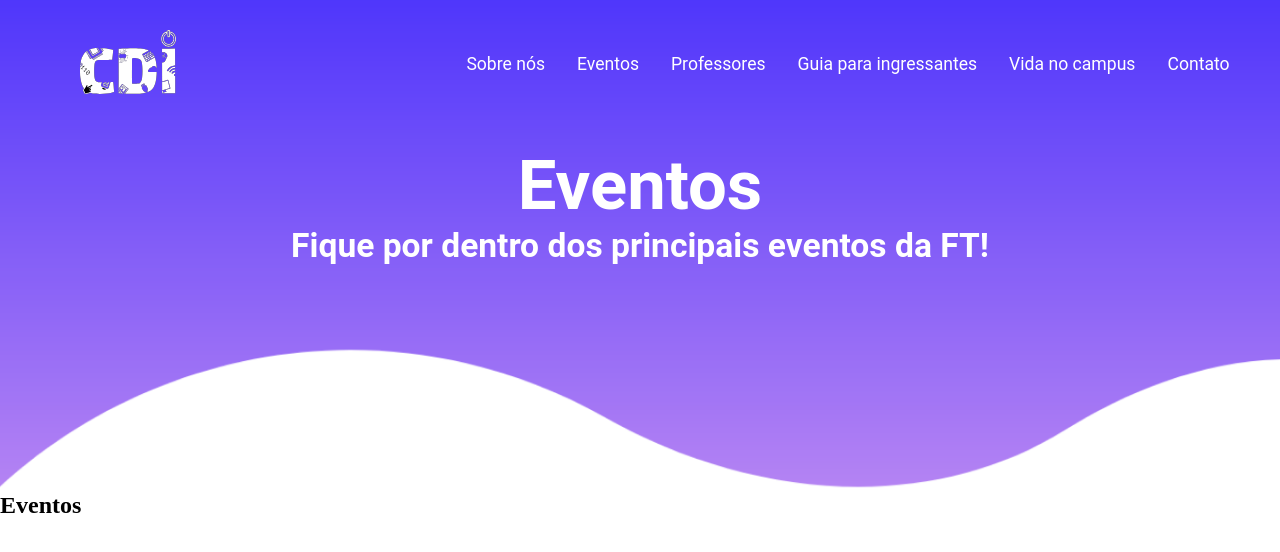
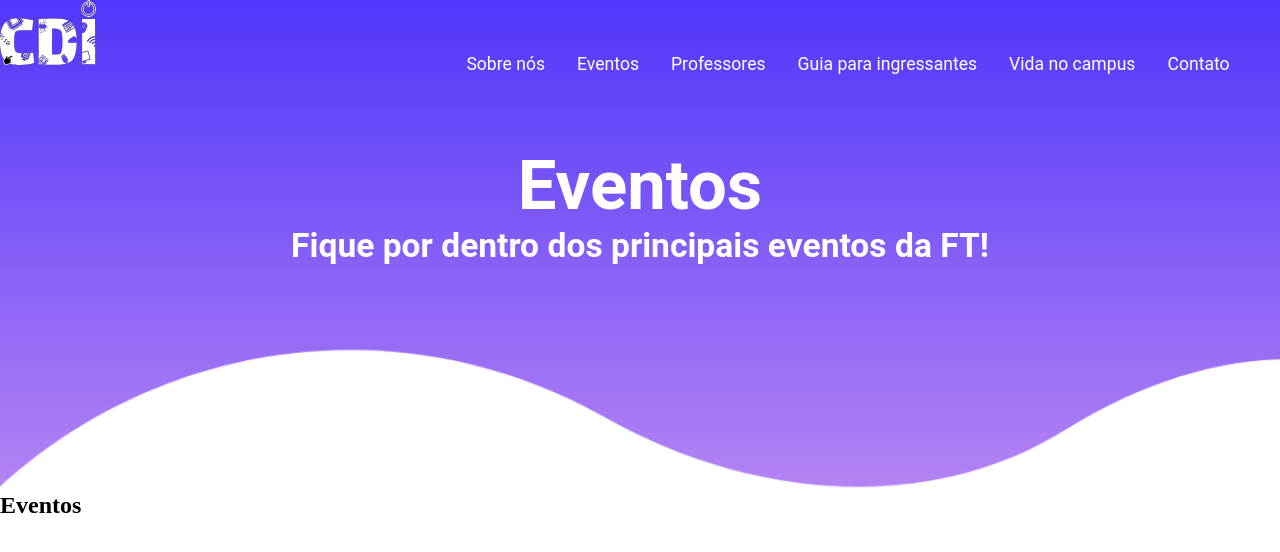
Before and after one commit to gabriellytegon/Site-CDI, a React (Vite) app: page /eventos in a window 1280 px wide. Shown: the top 552 px of the page. Built offline with nearby package versions, Linux system fonts and the light colour scheme.

Commit message:
feat: adicionando navegação aos botoes do menu

```diff
--- a/src/components/Menu/index.jsx
+++ b/src/components/Menu/index.jsx
@@ -1,5 +1,6 @@
 import './style.css'
 import './media.css'
+import { Link } from 'react-router-dom'
 import logoCDI from '../../assets/icons/logoCDI.svg'
 
 /*
@@ -15,7 +16,7 @@ const Menu = ({forHome='yes'}) => {
         <>
         <div className="menu">
             <div className="header">
-            <div className="logoArea">
+            <div className={forHome == 'yes' ? 'logoArea': 'genericLogoArea'}>
                 <div className="logoImage">
                 <img
                     src={logoCDI}
@@ -28,7 +29,7 @@ const Menu = ({forHome='yes'}) => {
                 <nav>
                 <ul>
                     <li>
-                    <a href="#">Sobre nós</a>
+                        <Link to={'/'}>Sobre nós</Link>
                     </li>
                     <li>
                     <a href="#">Eventos</a>
@@ -40,7 +41,7 @@ const Menu = ({forHome='yes'}) => {
                     <a href="#">Guia para ingressantes</a>
                     </li>
                     <li>
-                    <a href="#">Vida no campus</a>
+                        <Link to={'/vidanocampus'}>Vida no campus</Link>
                     </li>
                     <li>
                     <a href="#">Contato</a>
```
